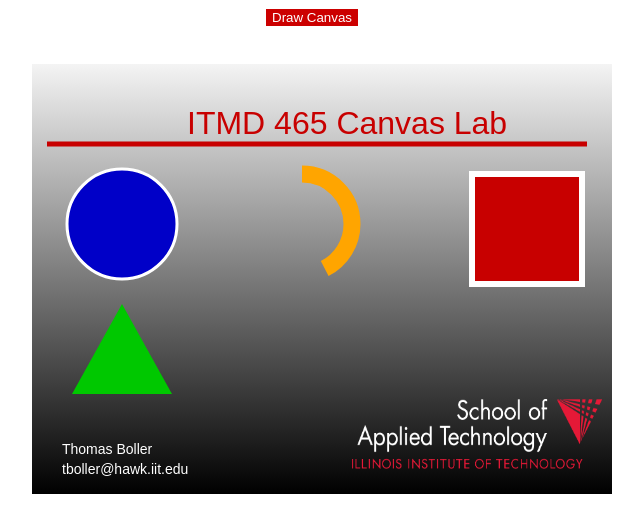
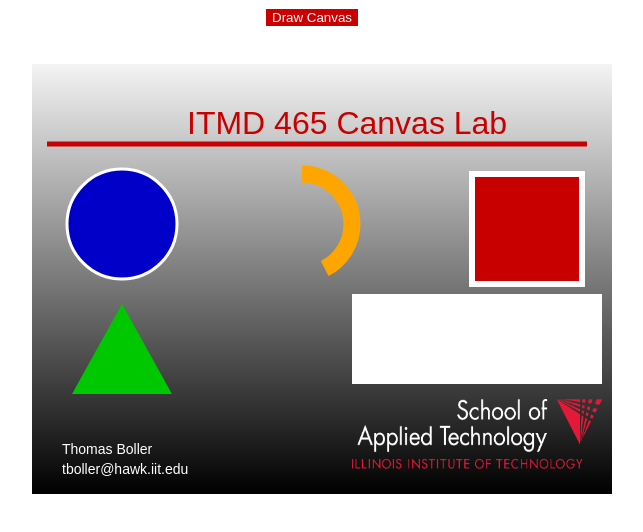
Before and after one commit to BollerIIT/ITMD465Lab5, a plain HTML site: page tboller_lab5.html in a window 1280 px wide. Both pictures are taken after a click on the button "Draw Canvas". Shown: the whole page, without its empty margins (328-971 px from the left). Drawn offline with Linux system fonts and the light colour scheme.

Commit message:
added white rectangle

```diff
--- a/tboller_lab5.html
+++ b/tboller_lab5.html
@@ -102,7 +102,14 @@
 				rectangle.strokeStyle = "#FFA500";
 				noodle.stroke();
 
+			//create rectangle
 
+				var rectangle = canvas.getContext('2d');
+				rectangle.fillStyle = "#FFFFFF";
+			    rectangle.fillRect(340, 250, 250, 90);
+				rectangle.lineWidth = 6;
+				rectangle.strokeStyle = "#FFFFFF";
+				rectangle.strokeRect(460, 130, 110, 110);
 
 
 			//creates image
```
